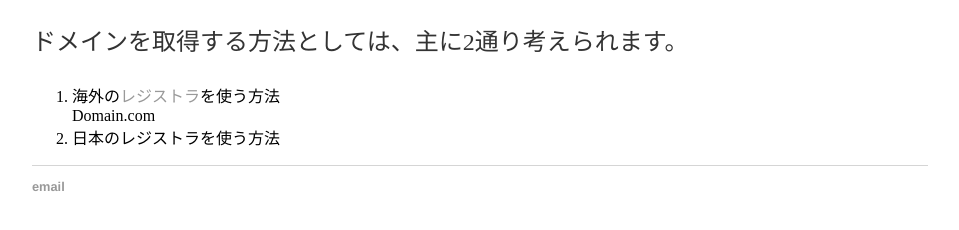
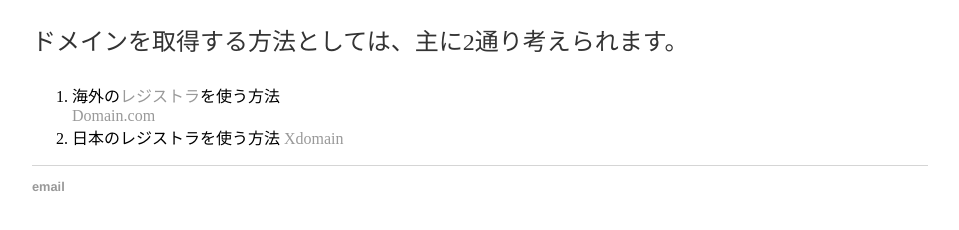
Before and after one commit to agematsu/agematsu.github.io, a Jekyll site: the page built from _posts/2019-07-09-ドメインの選び方.md, in a window 1280 px wide. Shown: the part 633-863 px from the top of the page, without its empty margins (160-1119 px from the left). Built offline with Jekyll 4.4.1, drawn with Linux system fonts in a browser that asks for light colours; our own code applies the rules of GitHub Pages for plain Markdown files.

Commit message:
Update 2019-07-09-ドメインの選び方.md

```diff
--- a/_posts/2019-07-09-ドメインの選び方.md
+++ b/_posts/2019-07-09-ドメインの選び方.md
@@ -7,5 +7,6 @@
 ドメインを取得する方法としては、主に2通り考えられます。
 
 1. 海外の<a href="https://en.wikipedia.org/wiki/Domain_name_registrar">レジストラ</a>を使う方法<br>
-Domain.com
+<a href="https://www.domain.com">Domain.com</a>
 2. 日本のレジストラを使う方法
+<a href="https://www.xdomain.ne.jp/">Xdomain</a>
```
